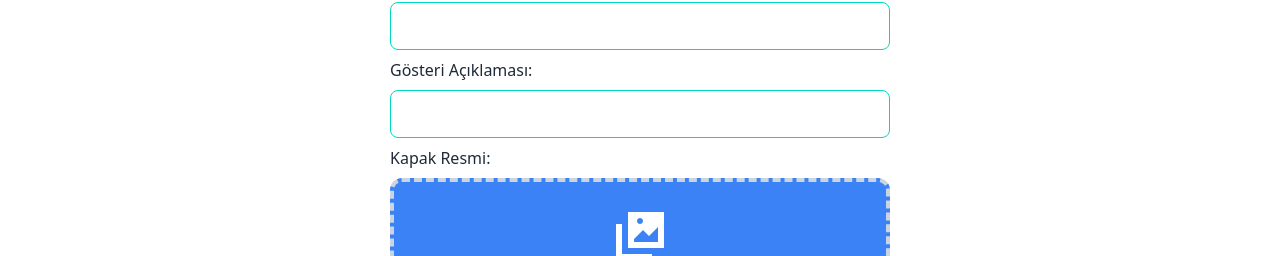
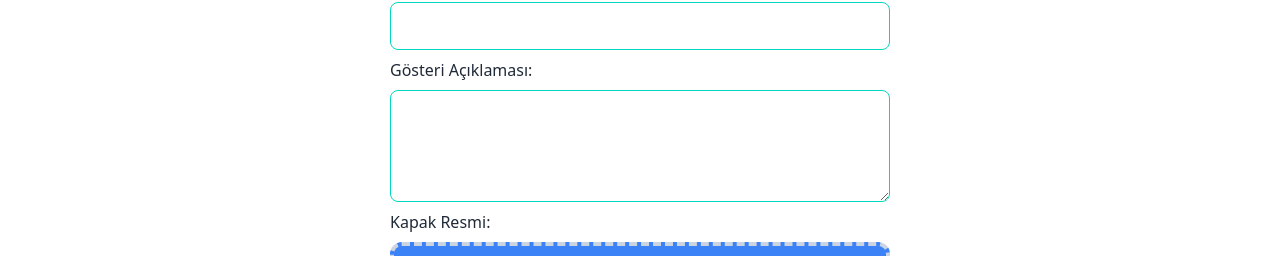
Before and after one commit to azamatbagatov666/EnBilet, a Next.js app: page /account/shows in a window 1280 px wide. Shown: the part 110-366 px from the top of the page. Built offline with nearby package versions, Linux system fonts and the light colour scheme; no server answers.

Commit message:
minors css improvements

```diff
--- a/src/app/account/shows/page.tsx
+++ b/src/app/account/shows/page.tsx
@@ -91,11 +91,11 @@ export default function shows() {
               onChange={(e) => setShowName(e.target.value)}
             ></input>
             <div>Gösteri Açıklaması:</div>
-            <input
-              className="input input-accent w-full"
+            <textarea
+              className="input input-accent w-full h-28"
               value={description}
               onChange={(e) => setDescription(e.target.value)}
-            ></input>
+            ></textarea>
             <div>Kapak Resmi:</div>
 
 
--- a/src/components/FileDropzone.tsx
+++ b/src/components/FileDropzone.tsx
@@ -12,7 +12,7 @@ export default function FileDropzone({
 
   const [preview, setPreview] = useState<string | null>(null);
 
-  const MAX_SIZE_MB = 2;
+  const MAX_SIZE_MB = 5;
 const ALLOWED_TYPES = ["image/jpeg", "image/png", "image/webp, image/gif"];
   const [error, setError] = useState("");
 
@@ -65,7 +65,7 @@ const ALLOWED_TYPES = ["image/jpeg", "image/png", "image/webp, image/gif"];
 
   function validate(file: File): boolean {
     if (!ALLOWED_TYPES.includes(file.type)) {
-      setError("Sadece JPG, PNG veya WEBP dosyaları kabul edilir.");
+      setError("Sadece JPG, PNG, GIF veya WEBP dosyaları kabul edilir.");
       return false;
     }
 
@@ -97,7 +97,7 @@ const ALLOWED_TYPES = ["image/jpeg", "image/png", "image/webp, image/gif"];
 
   return (
     <>
-      <div className="">
+      <div className="select-none">
         {preview == null ? (<div>
           <div
             onDragOver={onDragOver}
@@ -121,7 +121,7 @@ const ALLOWED_TYPES = ["image/jpeg", "image/png", "image/webp, image/gif"];
             </svg>
             <input
               type="file"
-              accept="image/*"
+              accept="image/jpeg, image/png, image/webp, image/gif"
               hidden
               ref={inputRef}
               onChange={onFileChange}
@@ -132,19 +132,20 @@ const ALLOWED_TYPES = ["image/jpeg", "image/png", "image/webp, image/gif"];
             </div>
             <div className="text-lg "> veya </div>
             <div className="grid gap-1">
-              <button
+              <button data-theme="light"
                 className="btn "
                 onClick={() => inputRef.current?.click()}
               >
                 Dosya Seçin
               </button>
-              <div className="text-xs text-center">En fazla 5MB</div>
+              <div className="text-xs text-center">En fazla {MAX_SIZE_MB}MB</div>
             </div>
           </div>
             <div className="flex justify-center mt-2 text-red-500 font-bold">{error}</div></div>
 
         ) : (
-          <div className=" bg-gray-500 relative p-1 rounded-3xl">
+          <div className="flex justify-center">
+          <div className=" bg-gray-500   relative p-1 rounded-3xl">
             <div>
               <button
                 onClick={() => clearFile()}
@@ -155,6 +156,7 @@ const ALLOWED_TYPES = ["image/jpeg", "image/png", "image/webp, image/gif"];
               <img src={preview!} className="rounded-3xl" alt="Önizleme" />
             </div>
           </div>
+          </div>
         )}
       </div>
     </>
```
